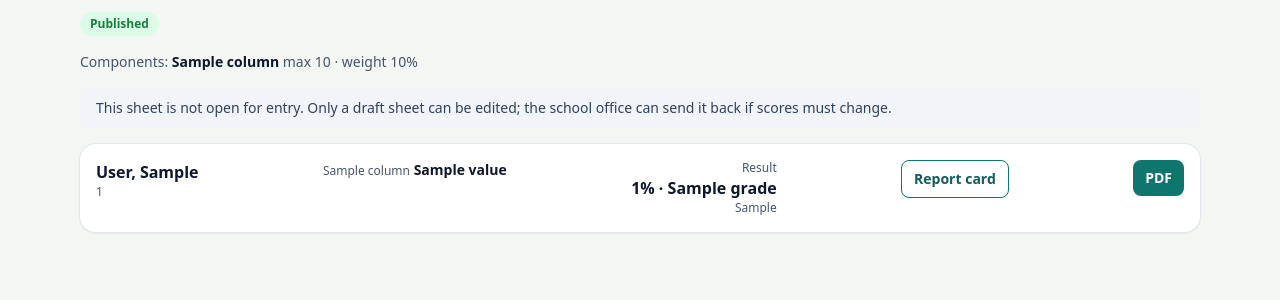
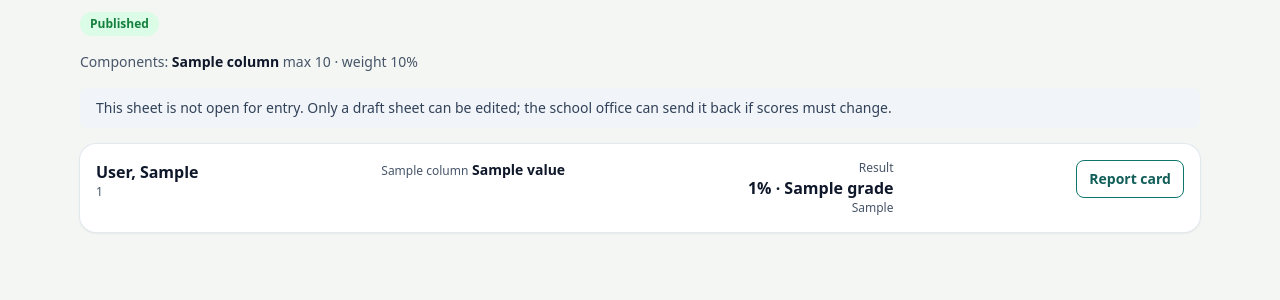
Before and after one commit to ZACCH0/SCHOOL_SAAS, a Django app: template templates/results/sheet.html in a window 1280 px wide. Shown: the part 183-483 px from the top of the page. Run offline with Django 5.2, Linux system fonts and the light colour scheme; the template is opened without the code that fills it: most values are stand-ins (such as "Sample title", 1, 10 or a date in 2020); style sheets or scripts are compiled from the project's sources.

Commit message:
fix: published rows link to the report card only; PDF stays inside it

```diff
--- a/templates/results/sheet.html
+++ b/templates/results/sheet.html
@@ -138,8 +138,6 @@
             {% if sheet.status == 'published' %}
               <a href="{% url 'results:report_card' row.pupil.pk sheet.period.pk %}"
                  class="rounded-lg border border-brand-600 px-3 py-2 text-sm font-semibold text-brand-700 hover:bg-brand-50">Report card</a>
-              <a href="{% url 'results:report_card_pdf' row.pupil.pk sheet.period.pk %}"
-                 class="rounded-lg bg-brand-600 px-3 py-2 text-sm font-semibold text-white hover:bg-brand-700">PDF</a>
             {% endif %}
           </div>
         </div>
```
